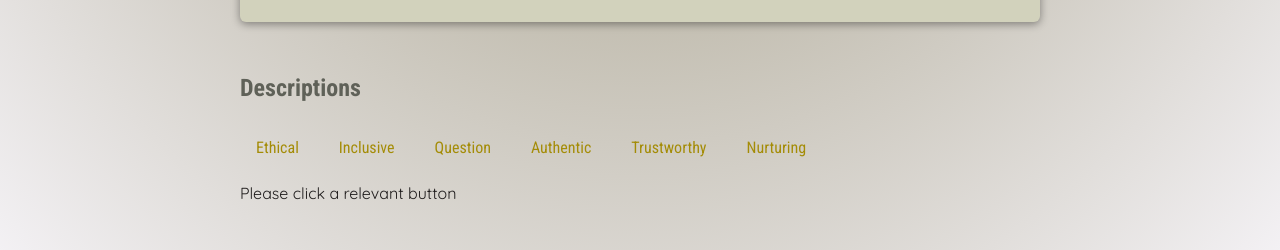
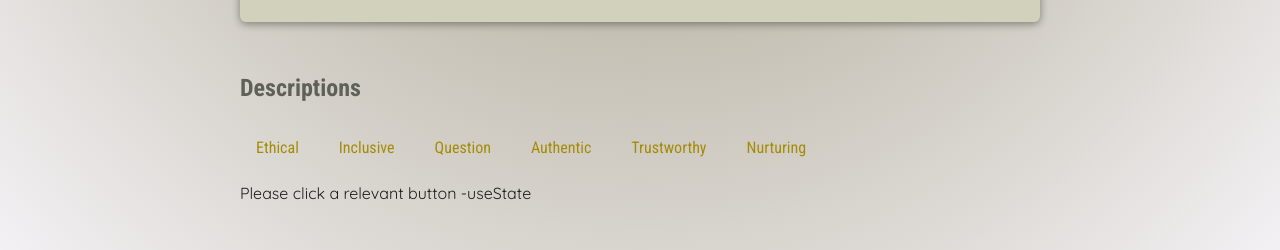
Before and after one commit to triunai/reactTiqa, a React (Vite) app: page / in a window 1280 px wide. Shown: the part 1180-1430 px from the top of the page. Built offline with nearby package versions, Linux system fonts and the light colour scheme.

Commit message:
added useState to tabContent

```diff
--- a/src/App.jsx
+++ b/src/App.jsx
@@ -1,22 +1,24 @@
-import { useState } from 'react'
-import componentsImg from './assets/components.png'
+import { useState } from 'react';
+import componentsImg from './assets/components.png';
 import Header from './components/Header/Header.jsx'
-import CoreConcept from './components/CoreConcept.jsx'
+import CoreConcept from './components/CoreConcept.jsx';
 import TabButton from './components/TabButton.jsx';
 import { CORE_CONCEPTS } from './data.js';
 import { Component } from 'react';
 
 function App() {
 
+  const [ selectedTopic, setSelectedTopic ] = useState('Please click a relevant button -useState');
+
   let tabContent = 'Please click a relevant button';
   const buttonNames = ["Ethical", "Inclusive", "Question", "Authentic", "Trustworthy", "Nurturing"];
 
   function handleClick(selectedButton){
     // selectedButton => 'tabThatWasClicked'
-    tabContent ='';
-    tabContent = selectedButton;
 
-    console.log("click handled from app.jsx: ", selectedButton);
+    setSelectedTopic(selectedButton);
+
+    console.log(selectedTopic);
   }
 
   return (
@@ -54,7 +56,7 @@ function App() {
             <TabButton
               key = {name}
               buttonName = {name}
-              onClickOfButton = { () => handleClick({name})}
+              onClickOfButton = { () => handleClick(name)}
               />
            )}
               {/*Previous Implementation
@@ -65,7 +67,7 @@ function App() {
               }
           </menu>
           {/* Where the dynamic content goes */}
-          {tabContent}
+          {selectedTopic}
         </section>
       </main>
     </div>
```
